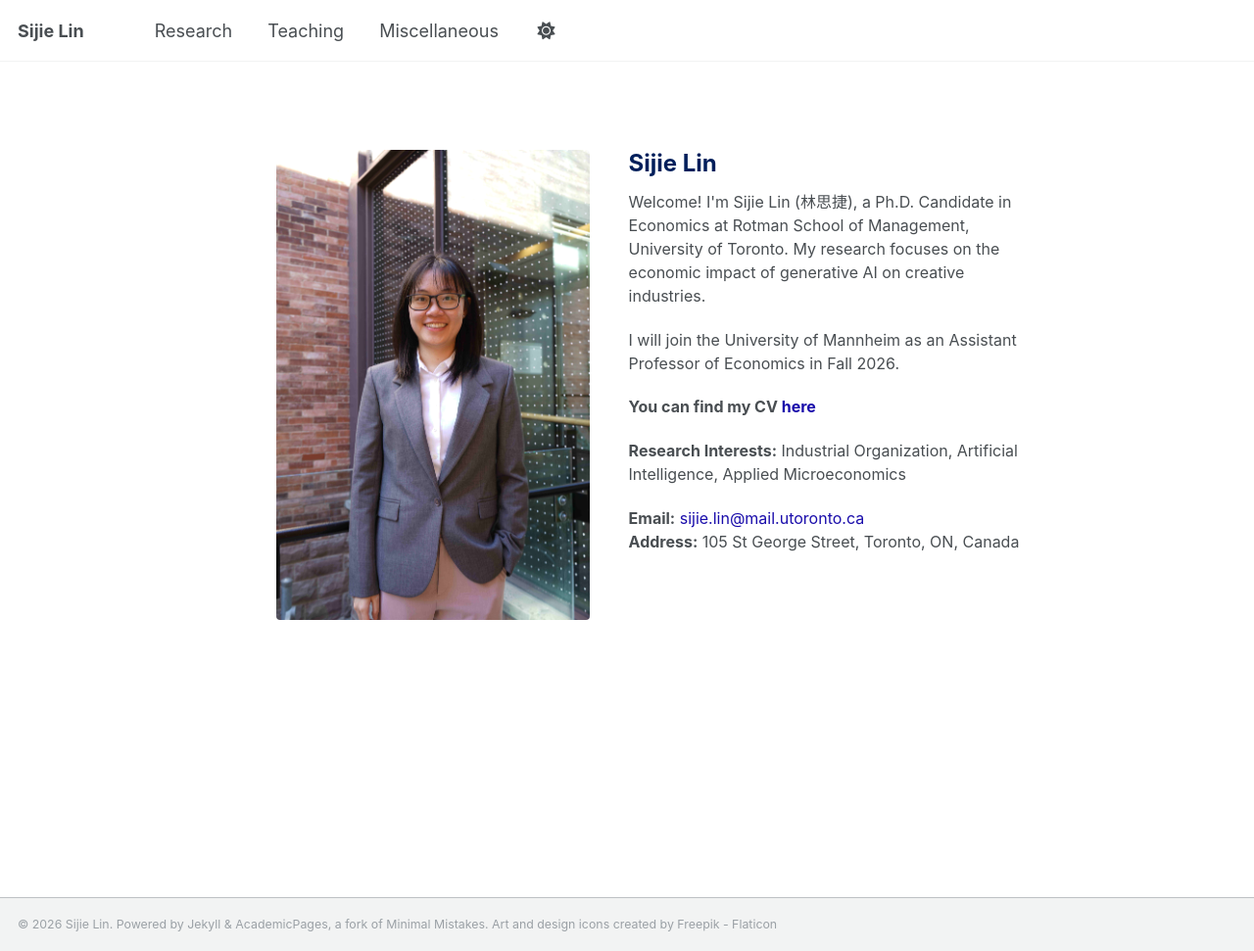
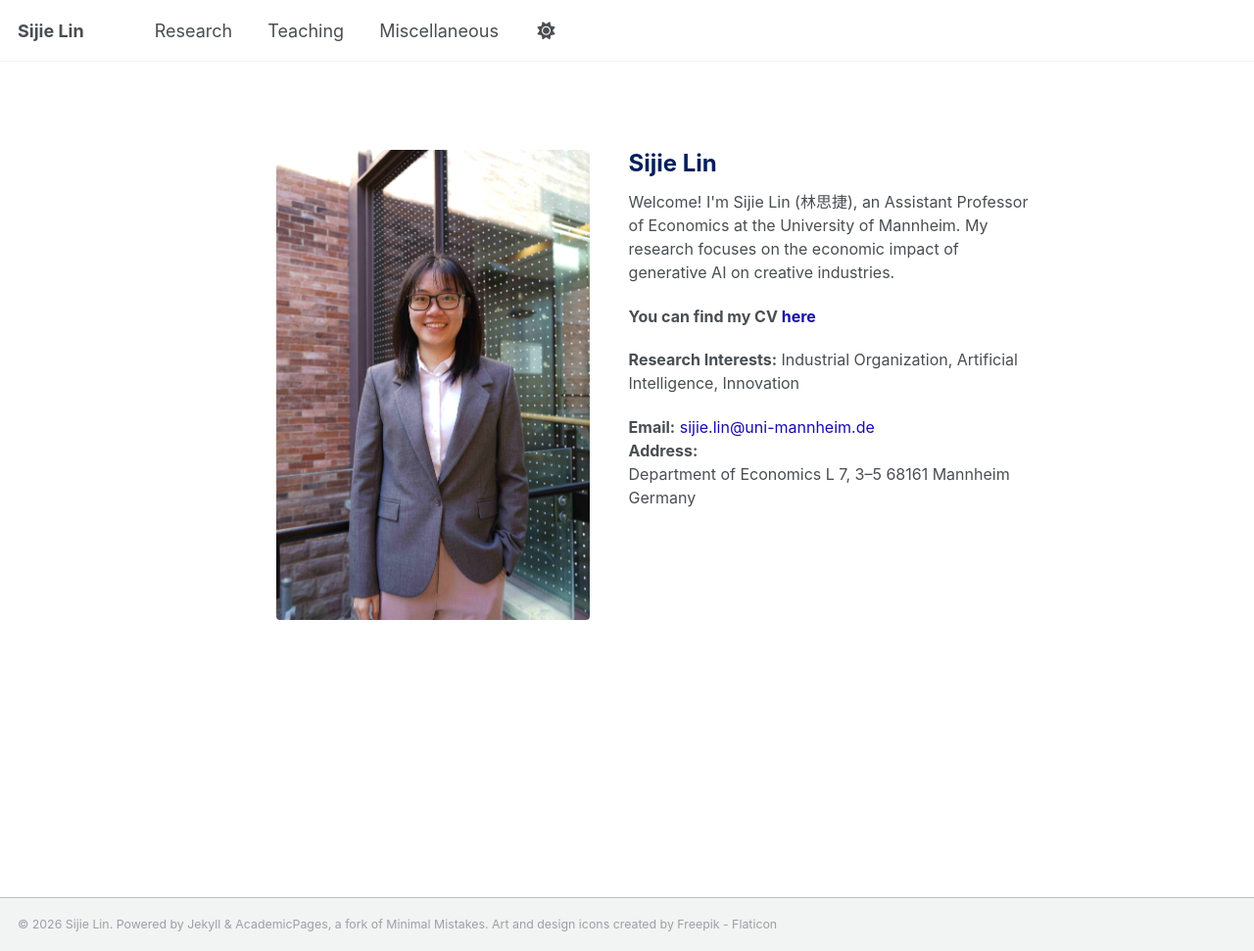
Before and after one commit to sijielin/sijielin.github.io, a Jekyll site: the page built from _pages/about.md, in a window 1280 px wide and 971 px high. Shown: the whole window at 98% size. Built offline with Jekyll 4.4.1, drawn with Linux system fonts in a browser that asks for light colours.

Commit message:
Update personal information and research focus
change email to mannheim

```diff
--- a/_pages/about.md
+++ b/_pages/about.md
@@ -5,8 +5,8 @@ author_profile: false
 redirect_from:
   - /about/
   - /about.html
-description: "Sijie Lin's personal website. Sijie Lin is a Ph.D. candidate in Economics at Rotman School of Management, University of Toronto. She studies the impact of generative AI on creative industries. She does research about the copyright concerns related to AI training data disincentivize visual artists on DeviantArt to hide their artworks on the website. Her job market paper investigate the collaboration between generative AI and humans on visual art creations."
-keywords: ["Sijie Lin", "Economics PhD", "Generative AI", "Rotman", "Innovation","sijie lin economics","sijie lin econ","sijie lin economic","sijie lin toronto","sijie lin uoft","sijie lin university of toronto","sijie lin rotman","sijie lin genai","sijie lin eap","sijie lin generative ai","sijie lin ai art","sijie lin ai painting","sijie lin ai drawing","sijie lin personal website","sijie lin website","sijie lin research","sijie lin innovation","sijie rotman","sijie economics","sijie lin property right","sijie lin copyright","sijie lin academic","sijie lin academia","sijie.lin@mail.utoronto.ca","sijie.lin@rotman.utoronto.ca","sijielin","sijielin rotman","sijielin economics","sijielin toronto"]
+description: "Sijie Lin's personal website. Sijie Lin is a Ph.D. graduate in Economics at Rotman School of Management, University of Toronto. She is now an assistant professor in Economics at the University of Mannheim. She studies the impact of generative AI on creative industries. She does research about the copyright concerns related to AI training data disincentivize visual artists on DeviantArt to hide their artworks on the website. Her job market paper investigate the collaboration between generative AI and humans on visual art creations."
+keywords: ["Sijie Lin", "Economics PhD", "Generative AI", "Rotman", "Innovation","sijie lin economics","sijie lin econ","sijie lin economic","sijie lin toronto","sijie lin uoft","sijie lin university of toronto","sijie lin rotman","sijie lin genai","sijie lin eap","sijie lin generative ai","sijie lin ai art","sijie lin ai painting","sijie lin ai drawing","sijie lin personal website","sijie lin website","sijie lin research","sijie lin innovation","sijie rotman","sijie economics","sijie lin property right","sijie lin copyright","sijie lin academic","sijie lin academia","sijie.lin@mail.utoronto.ca","sijie.lin@rotman.utoronto.ca","sijielin","sijielin rotman","sijielin economics","sijielin toronto", "mannheim"]
 ---
 
 <style>
@@ -72,15 +72,17 @@ keywords: ["Sijie Lin", "Economics PhD", "Generative AI", "Rotman", "Innovation"
 
   <div class="profile-text-block">
     <h1>Sijie Lin</h1>
-    <p>Welcome! I'm Sijie Lin (林思捷), a Ph.D. Candidate in Economics at Rotman School of Management, University of Toronto. My research focuses on the economic impact of generative AI on creative industries.</p>
-
-    <p>I will join the University of Mannheim as an Assistant Professor of Economics in Fall 2026.</p>
+    <p>Welcome! I'm Sijie Lin (林思捷), an Assistant Professor of Economics at the University of Mannheim. My research focuses on the economic impact of generative AI on creative industries.</p>
 
     <p><strong>You can find my CV <a href="https://sijielin.github.io/files/CV.pdf">here</a></strong></p>
 
-    <p><strong>Research Interests:</strong> Industrial Organization, Artificial Intelligence, Applied Microeconomics</p>
+    <p><strong>Research Interests:</strong> Industrial Organization, Artificial Intelligence, Innovation</p>
 
-    <p><strong>Email:</strong> <a href="mailto:sijie.lin@mail.utoronto.ca">sijie.lin@mail.utoronto.ca</a><br>
-    <strong>Address:</strong> 105 St George Street, Toronto, ON, Canada</p>
+    <p><strong>Email:</strong> <a href="mailto:sijie.lin@uni-mannheim.de">sijie.lin@uni-mannheim.de</a><br>
+    <strong>Address:</strong><br>
+    Department of Economics
+    L 7, 3–5
+    68161 Mannheim
+    Germany</p>
   </div>
 </div>
```
